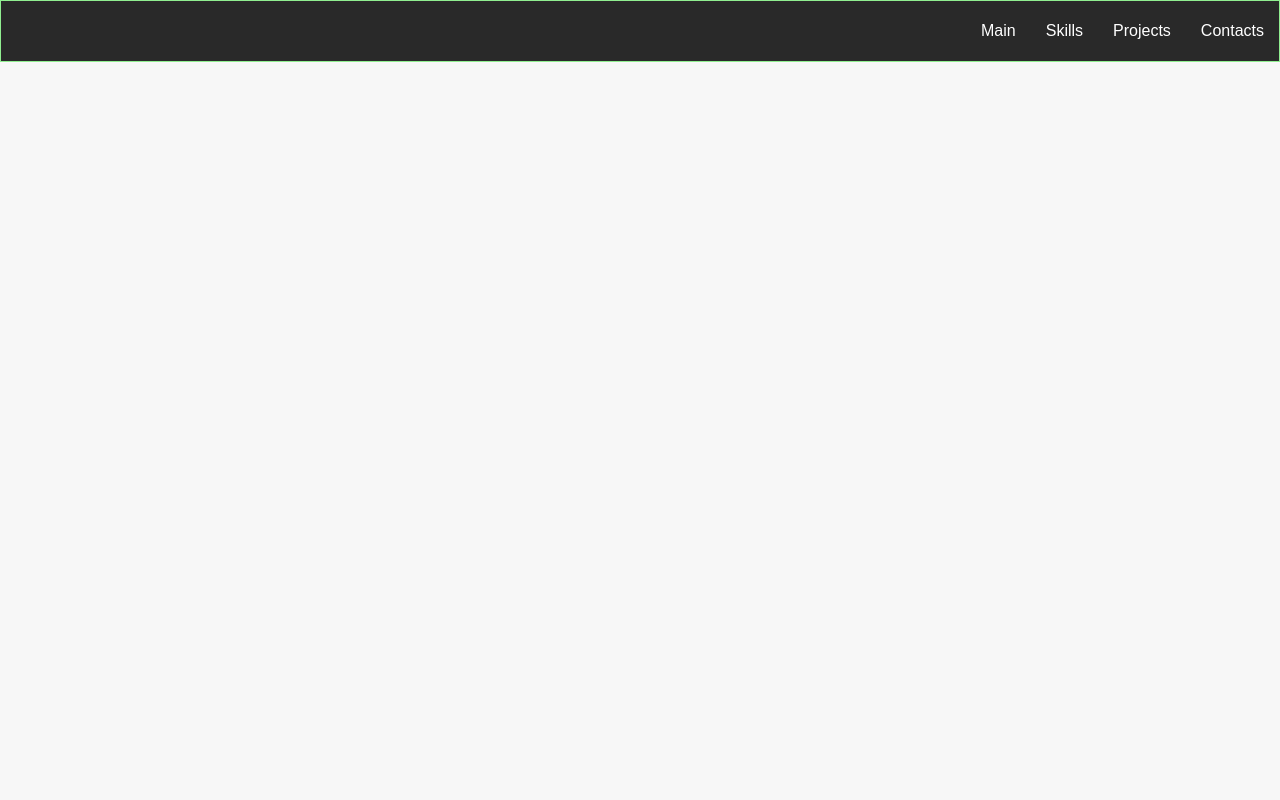
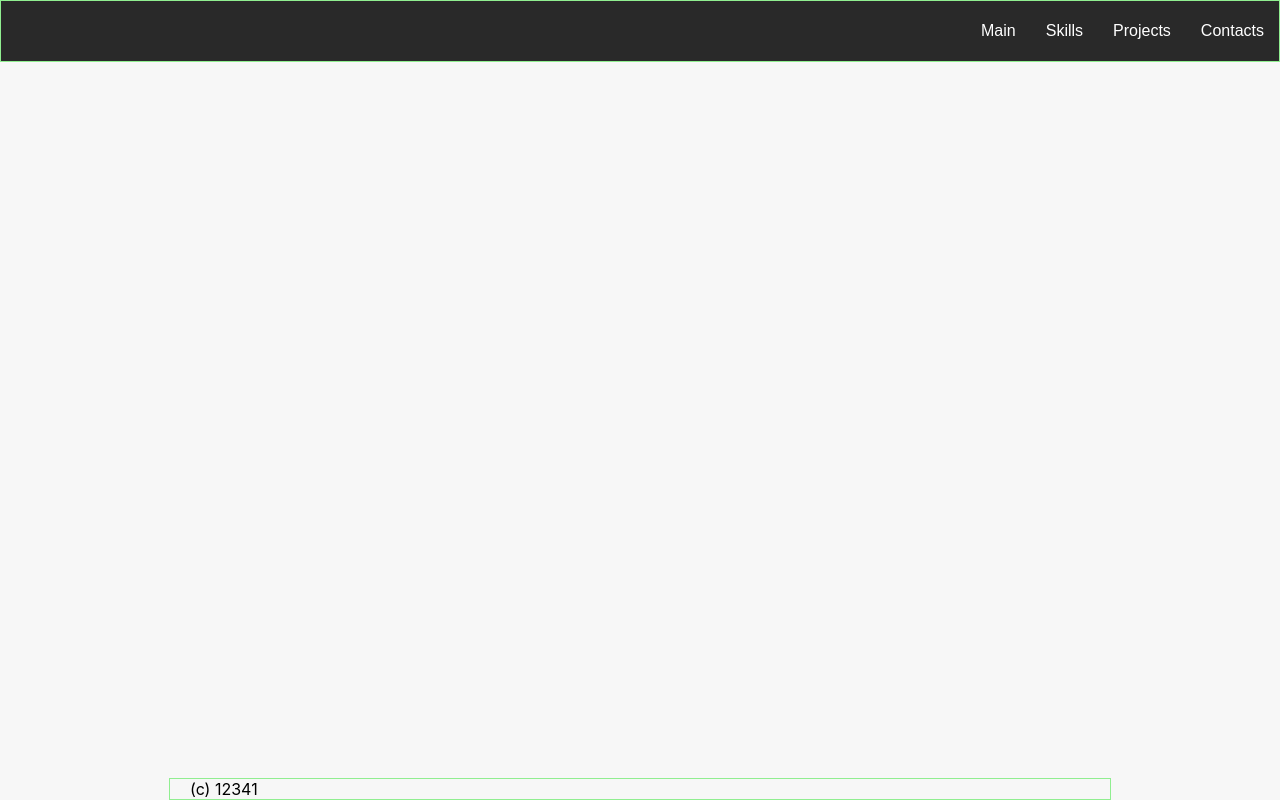
Before and after one commit to AV-html/portfolio, a React (Create React App) app: page / in a window 1280 px wide. Built offline with nearby package versions, Linux system fonts and the light colour scheme.

Commit message:
Footer pressed to the bottom

```diff
--- a/src/App.css
+++ b/src/App.css
@@ -2,6 +2,6 @@
     overflow: hidden;
     min-height: 100%;
 
-    /*display: flex;*/
-    /*flex-direction: column;*/
+    display: flex;
+    flex-direction: column;
 }
--- a/src/App.tsx
+++ b/src/App.tsx
@@ -1,13 +1,17 @@
 import React from 'react';
 import './App.css';
 import {Header} from './components/Header/Header';
+import {Footer} from './components/Footer/Footer';
+import {Main} from './components/Main/Main';
 
 function App() {
-  return (
-    <div className="App">
-      <Header/>
-    </div>
-  );
+    return (
+        <div className="App">
+            <Header/>
+            <Main/>
+            <Footer/>
+        </div>
+    );
 }
 
 export default App;
--- a/src/index.css
+++ b/src/index.css
@@ -14,6 +14,15 @@ ul {
     list-style: none;
 }
 
+
+body, html {
+    height: 100%;
+}
+
+#root {
+    height: 100%;
+}
+
 body {
     font-family: -apple-system, BlinkMacSystemFont, 'Segoe UI', 'Roboto', 'Oxygen',
     'Ubuntu', 'Cantarell', 'Fira Sans', 'Droid Sans', 'Helvetica Neue',
```
Lines whose indentation alone changed are shown as unchanged.
